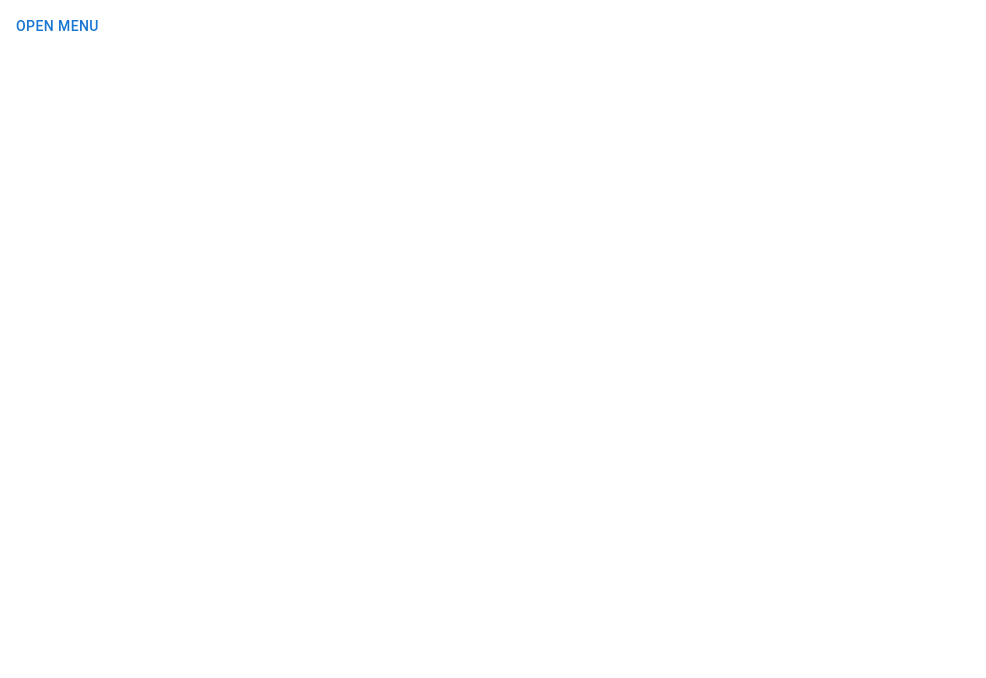
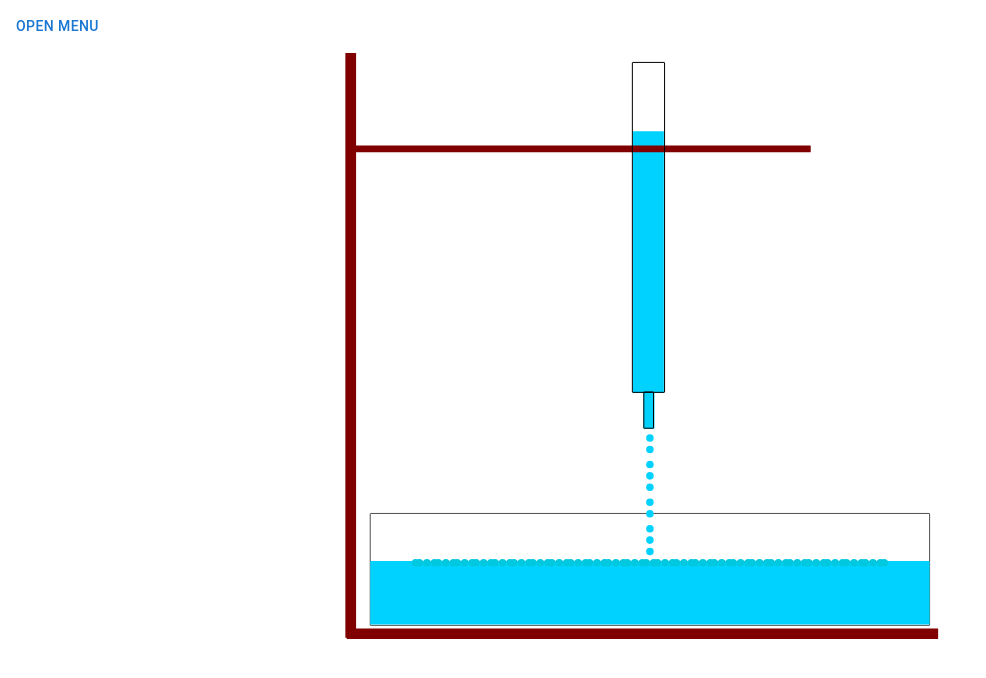
Before and after one commit to rmakarov/svgDrawer, a React app: page / in a window 1280 px wide. Shown: the top 678 px of the page, without its empty margins (0-986 px from the left). Built offline with nearby package versions, Linux system fonts and the light colour scheme.

Commit message:
NOJIRA: Interpolation animation

```diff
--- a/src/app/components/home/Home.jsx
+++ b/src/app/components/home/Home.jsx
@@ -1,6 +1,7 @@
 import React, { Component } from 'react';
-import {Box, Button} from '@mui/material';
+import {Box} from '@mui/material';
 import ToolBar from '../toolBar/ToolBar';
+import Interpolation from '../interpolation/Interpolation'
 
 class Home extends Component {
     constructor() {
@@ -11,6 +12,9 @@ class Home extends Component {
         return (
         <Box>
             <ToolBar/>
+            <Box display="flex" flexDirection="row" alignItems="center" justifyContent={"center"}>
+                <Interpolation />
+            </Box>
         </Box>
     );
     }
--- /dev/null
+++ b/src/app/components/interpolation/Interpolation.js
@@ -0,0 +1,111 @@
+import React, {Component} from 'react';
+import {calculationBar} from './interpolationUtils'
+
+class Interpolation extends Component {
+
+    componentDidMount() {
+        calculationBar()
+    }
+
+    render(){
+        return(
+
+                <svg
+                    width="600"
+                    height="600"
+                    viewBox="0 0 158.75 158.75"
+                    version="1.1"
+                    id="interpolationArea"
+                    xmlns="http://www.w3.org/2000/svg">
+                    <defs
+                        id="defs132" />
+                    <g id="bar">
+                        <rect
+                            style={{fill:"#00d2ff",fillOpacity:1,stroke:"#050000",strokeWidth:0.264583,strokeOpacity:0}}
+                            id="mainBar"
+                            width="8.1545382"
+                            height="83.678101"
+                            x="77.530838"
+                            y="8.405447"
+                            ry="0.094090797" />
+                    </g>
+                    <g
+                        id="plate"
+                        style={{display:"inline",fill:"#800080"}}>
+                        <rect
+                            style={{fill:"#00d2ff",fillOpacity:1,stroke:"#050000",strokeWidth:0.264583,strokeOpacity:0}}
+                            id="secondBar"
+                            width="2.9332421"
+                            height="9.5823269"
+                            x="80.266937"
+                            y="91.934204"
+                            ry="0.094562419"
+                        />
+                        <rect
+                            style={{fill:"none",stroke:"#4f504f",strokeWidth:0.264583,strokeOpacity:1}}
+                            id="rect2737"
+                            width="148"
+                            height="29.607244"
+                            x="8"
+                            y="123.94897"
+                            ry="0.094090797" />
+                        <rect
+                            style={{display:"inline",fill:"#00d2ff",fillOpacity:1,stroke:"#050000",strokeWidth:0.264583,strokeOpacity:0}}
+                            id="water"
+                            width="148"
+                            height="16.810894"
+                            x="8"
+                            y="136.49442"
+                            ry="0.094090797"
+                            />
+                    </g>
+                    <g
+                        id="layer1"
+                        style={{fill:"#800000"}}>
+                        <rect
+                            style={{display:"inline",fill:"#800000",stroke:"#c4b800",strokeWidth:0.264583,strokeOpacity:0}}
+                            id="rect418"
+                            width="2.8387094"
+                            height="154.70967"
+                            x="1.4193548"
+                            y="2.1290321"
+                            ry="0.094090797" />
+                        <rect
+                            style={{fill:"#800000",stroke:"#c4b800",strokeWidth:0.264583,strokeOpacity:0}}
+                            id="rect422"
+                            width="156.48387"
+                            height="2.8387096"
+                            x="1.7741935"
+                            y="154.35484"
+                            ry="0.094090797" />
+                        <rect
+                            style={{fill:"#800000",stroke:"#c4b800",strokeWidth:0.264583,strokeOpacity:0}}
+                            id="rect424"
+                            width="121.70967"
+                            height="1.7741935"
+                            x="2.8387096"
+                            y="26.612902"
+                            ry="0.094090797" />
+                        <rect
+                            style={{fill:"none",stroke:"#000000",strokeWidth:0.264583,strokeOpacity:1}}
+                            id="rect2560"
+                            width="8.5161285"
+                            height="87.290321"
+                            x="77.354836"
+                            y="4.6129031"
+                            ry="0.094090797" />
+                        <rect
+                            style={{fill:"none",stroke:"#000000",strokeWidth:0.264583,strokeOpacity:1}}
+                            id="rect2668"
+                            width="2.5677562"
+                            height="9.5932045"
+                            x="80.386955"
+                            y="91.803307"
+                            ry="0.094669752" />
+                    </g>
+                </svg>
+        )
+    }
+}
+
+export default Interpolation;
--- /dev/null
+++ b/src/app/components/interpolation/interpolationUtils.js
@@ -0,0 +1,108 @@
+const FREQUENCY = 6;
+const SPEED = Math.round(1000 / FREQUENCY);
+const DESCENDING_PARAMETER = 0.3
+const START_X = 82
+const START_Y = 101
+const END_DROP_Y = 137
+let SVG;
+
+function scaleBar(bar, height, yPos ) {
+    bar.setAttribute("height", height - DESCENDING_PARAMETER);
+    bar.setAttribute("y", yPos + DESCENDING_PARAMETER);
+
+    createAndMoveDrop()
+}
+//*********************DROP ANIMATION************************************//
+function moveDrop(drop, posY,){
+    drop.setAttribute('cy', posY+1)
+    const newPosY =  Number(drop.getAttribute('cy'))
+    if(newPosY > END_DROP_Y){
+        console.log('moveDrop svg: ', SVG);
+        SVG.removeChild(drop)
+        createAndMoveWaves();
+        return;
+    }
+    setTimeout(() => {moveDrop(drop, newPosY)}, 50)
+}
+
+function createAndMoveDrop () {
+    var drop = document.createElementNS("http://www.w3.org/2000/svg", 'circle');
+    drop.setAttribute('r', 1)
+    drop.setAttribute('cx', START_X)
+    drop.setAttribute('cy', START_Y)
+    drop.setAttribute('fill', '#00d2ff')
+    SVG.appendChild(drop)
+    const posY =  Number(drop.getAttribute('cy'))
+    moveDrop(drop, posY);
+}
+//*********************END DROP ANIMATION************************************//
+
+//*********************WAVE ANIMATION************************************//
+function createAndMoveWaves() {
+    var wave1 = document.createElementNS("http://www.w3.org/2000/svg", 'circle');
+    wave1.setAttribute('r', 1)
+    wave1.setAttribute('cx', START_X)
+    wave1.setAttribute('cy', END_DROP_Y)
+    wave1.setAttribute('fill', '#00c9df')
+    SVG.appendChild(wave1)
+
+    var wave2 = document.createElementNS("http://www.w3.org/2000/svg", 'circle');
+    wave2.setAttribute('r', 1)
+    wave2.setAttribute('cx', START_X)
+    wave2.setAttribute('cy', END_DROP_Y)
+    wave2.setAttribute('fill', '#00c9df')
+    SVG.appendChild(wave2)
+
+    const posWave1X =  Number(wave1.getAttribute('cx'))
+    const posWave2X =  Number(wave2.getAttribute('cx'))
+    moveWaves(wave1, wave2, posWave1X, posWave2X)
+}
+
+function moveWaves(wave1, wave2, posWave1X, posWave2X){
+    wave1.setAttribute('cx', posWave1X+1)
+    wave2.setAttribute('cx', posWave2X-1)
+    const newWave1PosX =  Number(wave1.getAttribute('cx'))
+    const newWave2PosX =  Number(wave2.getAttribute('cx'))
+    if(newWave1PosX > 155){
+        moveBackWaves(wave1, wave2, newWave1PosX, newWave2PosX)
+        return;
+    }
+    setTimeout(() => {moveWaves(wave1, wave2, newWave1PosX, newWave2PosX)}, 100)
+}
+
+function moveBackWaves(wave1, wave2, posWave1X, posWave2X) {
+    wave1.setAttribute('cx', posWave1X - 1)
+    wave2.setAttribute('cx', posWave2X + 1)
+    const newWave1PosX = Number(wave1.getAttribute('cx'))
+    const newWave2PosX = Number(wave2.getAttribute('cx'))
+    if (newWave1PosX < 105) {
+        SVG.removeChild(wave1)
+        SVG.removeChild(wave2)
+        return;
+    }
+    setTimeout(() => {
+        moveBackWaves(wave1, wave2, newWave1PosX, newWave2PosX)
+    }, 100)
+}
+//*********************END WAVE ANIMATION************************************//
+
+
+function scaleBarByFrequency (bar) {
+    const barHeight = bar.getAttribute('height')
+    const barYPos = Number(bar.getAttribute('y'))
+
+    if(barHeight > 0) {
+        scaleBar(bar, barHeight, barYPos);
+    }else{
+        return;
+    }
+    setTimeout(() => {scaleBarByFrequency(bar, FREQUENCY)}, SPEED)
+}
+
+export const calculationBar = () => {
+    SVG = document.getElementById('interpolationArea')
+    console.log('SVG: ', SVG)
+    const bar  = document.getElementById('bar').querySelector('rect')
+
+    scaleBarByFrequency(bar)
+}
```
